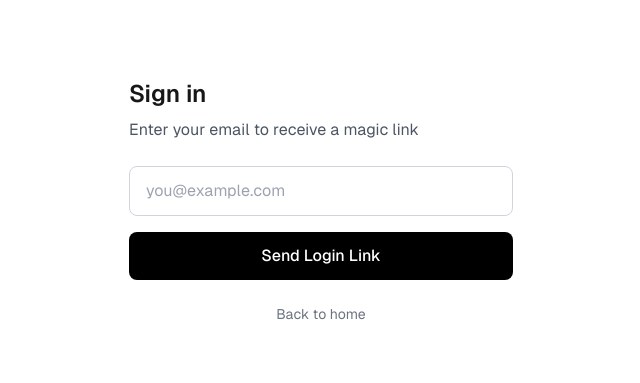
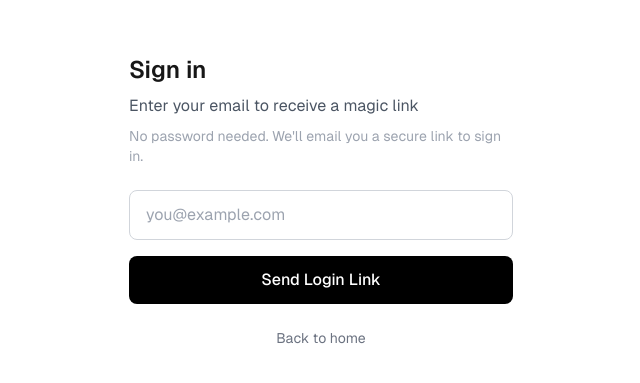
Before and after one commit to nanusense/pre-post, a Next.js app: page /login in a window 1280 px wide. Shown: the part 199-582 px from the top of the page, without its empty margins (319-959 px from the left). Built offline with nearby package versions, Linux system fonts and the light colour scheme.

Commit message:
Add magic link explanation on sign-in page
Co-Authored-By: Claude Opus 4.5 <noreply@anthropic.com>

```diff
--- a/src/app/login/page.tsx
+++ b/src/app/login/page.tsx
@@ -80,8 +80,11 @@ function LoginForm() {
   return (
     <div className="w-full max-w-sm">
       <h1 className="text-2xl font-semibold mb-2">Sign in</h1>
-      <p className="text-gray-600 mb-6">
+      <p className="text-gray-600 mb-2">
         Enter your email to receive a magic link
+      </p>
+      <p className="text-gray-400 text-sm mb-6">
+        No password needed. We&apos;ll email you a secure link to sign in.
       </p>
 
       {(errorParam || error) && (
```
